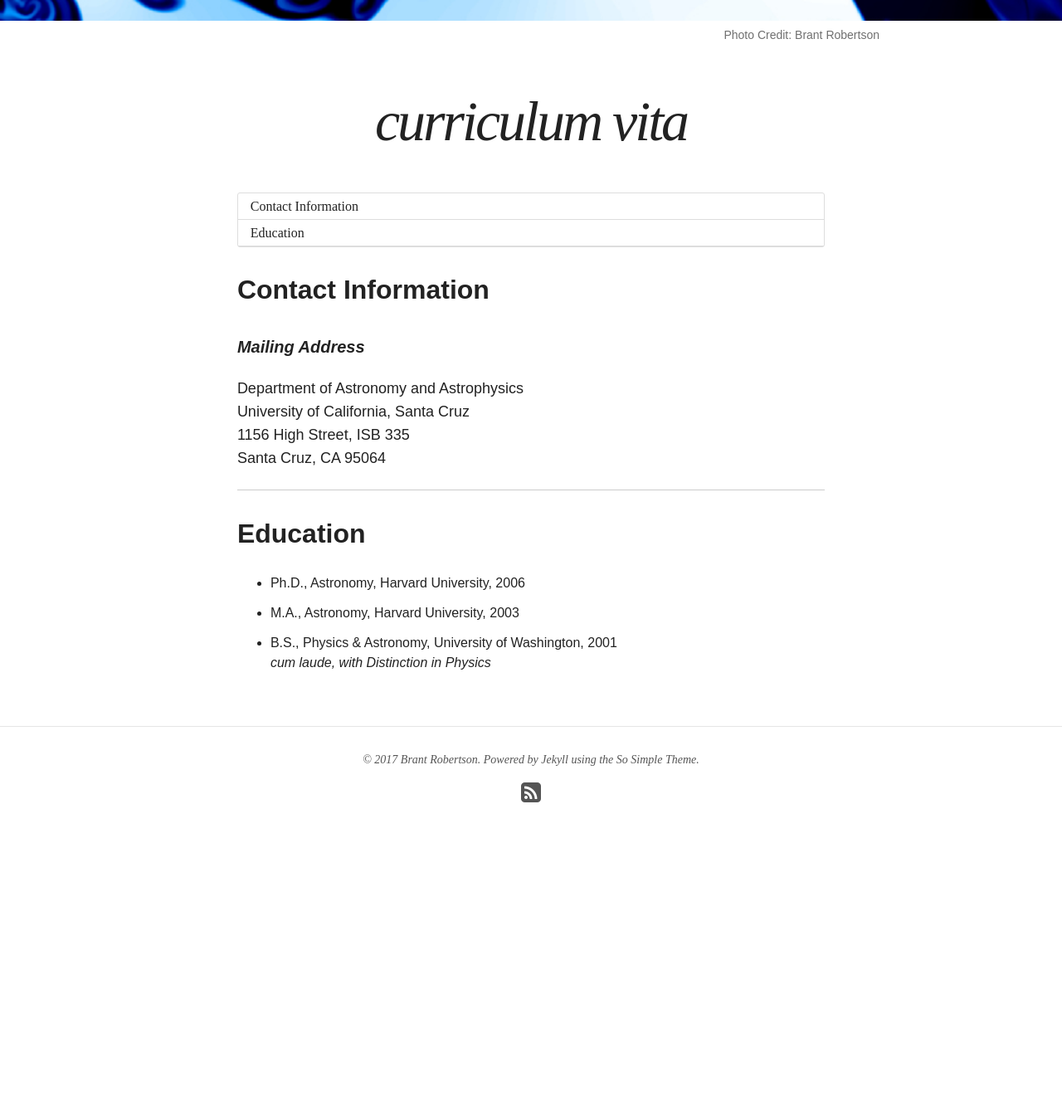
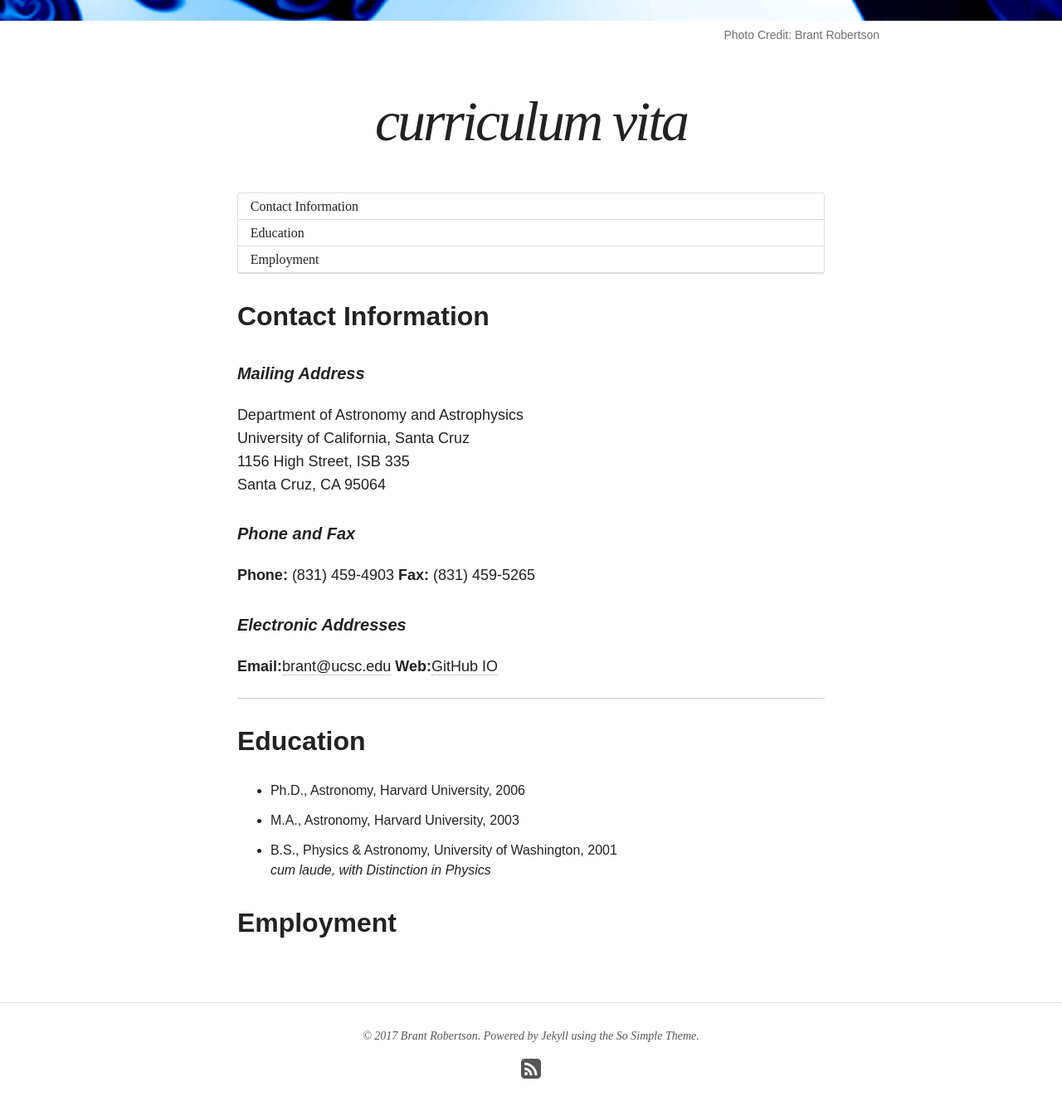
Before and after one commit to brantr/brantr.github.io, a Jekyll site: the page built from cv/index.md, in a window 1280 px wide and 1400 px high, scrolled down 529 px. Shown: the top 1339 px of the window at 83% size. Built offline with Jekyll 4.4.1, drawn with Linux system fonts in a browser that asks for light colours; nearby versions of some CDN libraries; before the commit the page ends 1596 px from its top, so only the background shows below that.

Commit message:
Working on CV

```diff
--- a/cv/index.md
+++ b/cv/index.md
@@ -21,6 +21,15 @@ University of California, Santa Cruz
 1156 High Street, ISB 335
 Santa Cruz, CA 95064
 
+##### *Phone and Fax*
+
+**Phone:** (831) 459-4903
+**Fax:** (831) 459-5265
+
+##### *Electronic Addresses*
+**Email:**<a href="mailto:brant@ucsc.edu">brant@ucsc.edu</a>
+**Web:**[GitHub IO](http://brantr.github.io)
+
 ---
 
 ## Education
@@ -30,6 +39,9 @@ Santa Cruz, CA 95064
 * B.S., Physics & Astronomy, University of Washington, 2001
   *cum laude, with Distinction in Physics*
 
+## Employment
+
+
 
 
 <ul class="post-list">
```
